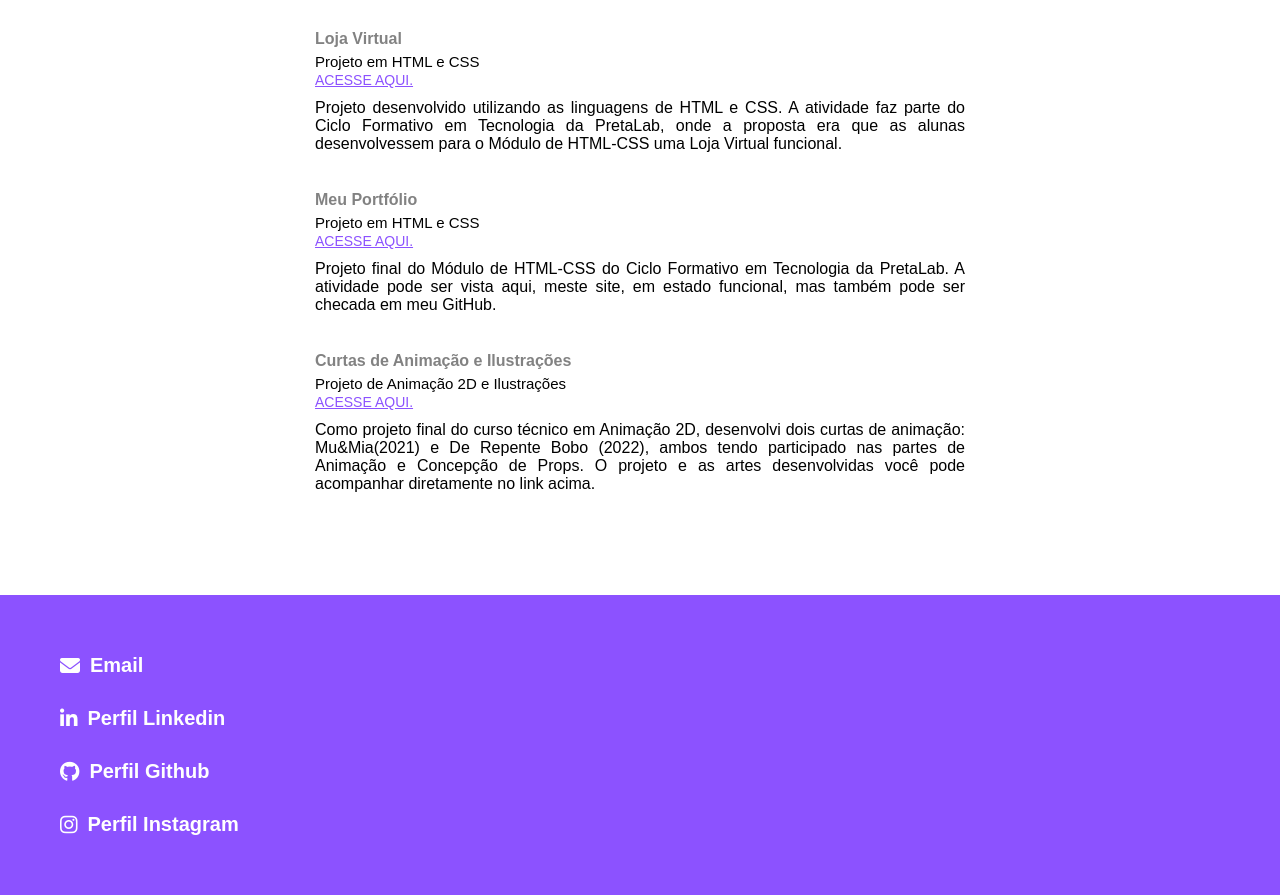
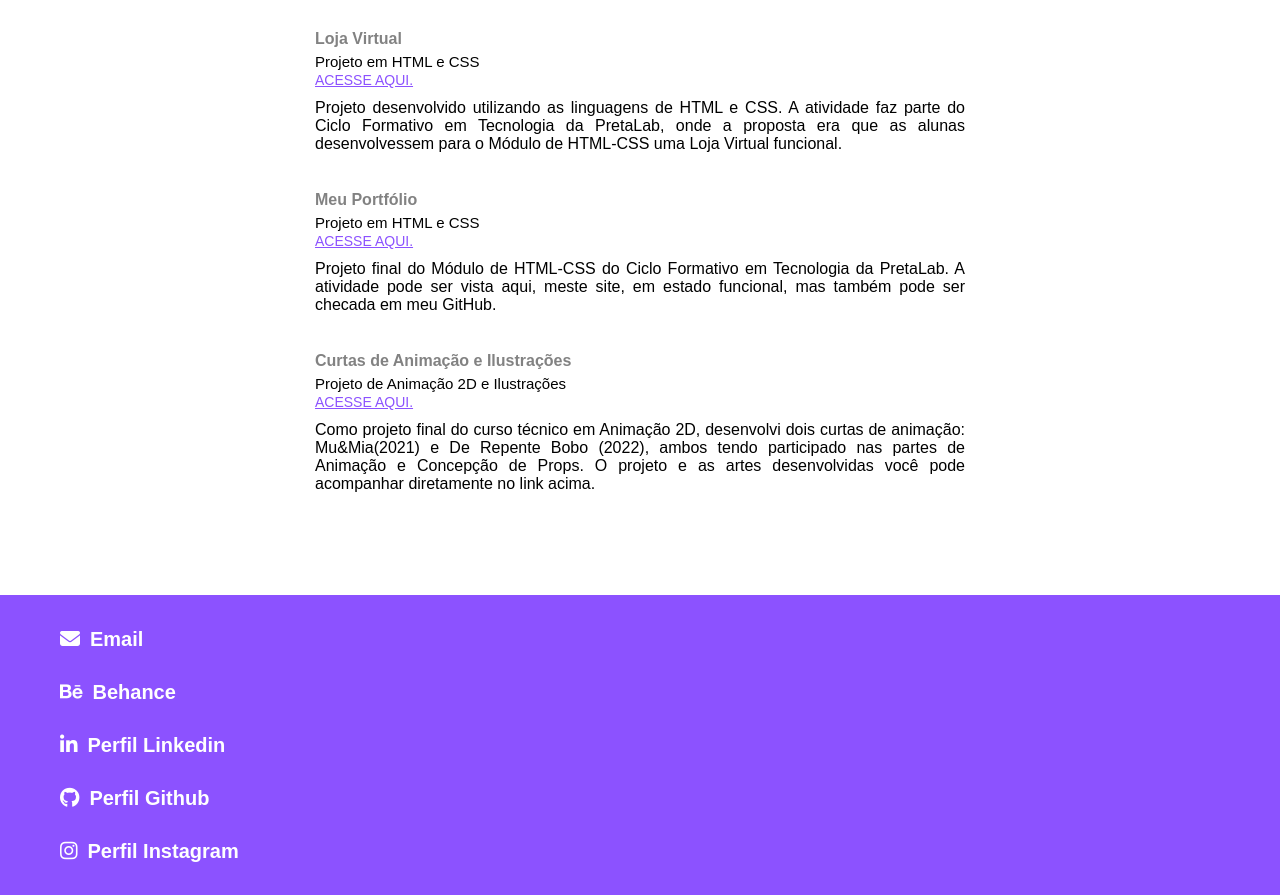
Before and after one commit to isauradahora/portfolio, a plain HTML site: page index.html in a window 1280 px wide. Shown: the part 1359-2254 px from the top of the page. Drawn offline with Linux system fonts and the light colour scheme.

Commit message:
Update index.html

```diff
--- a/index.html
+++ b/index.html
@@ -123,6 +123,11 @@
                     </li>
 
                     <li>
+                        <i class="fa-brands fa-behance" style="color: #ffffff;"></i>
+                        <a class="link-rodape" href="https://behance.net/lsaura"target="_blank">Behance</a>
+                    </li>
+
+                    <li>
                         <i class="fa-brands fa-linkedin-in" style="color: #ffffff;"></i>
                         <a class="link-rodape" href="https://www.linkedin.com/in/lsaura"target="_blank">Perfil Linkedin</a></li>
 
```
